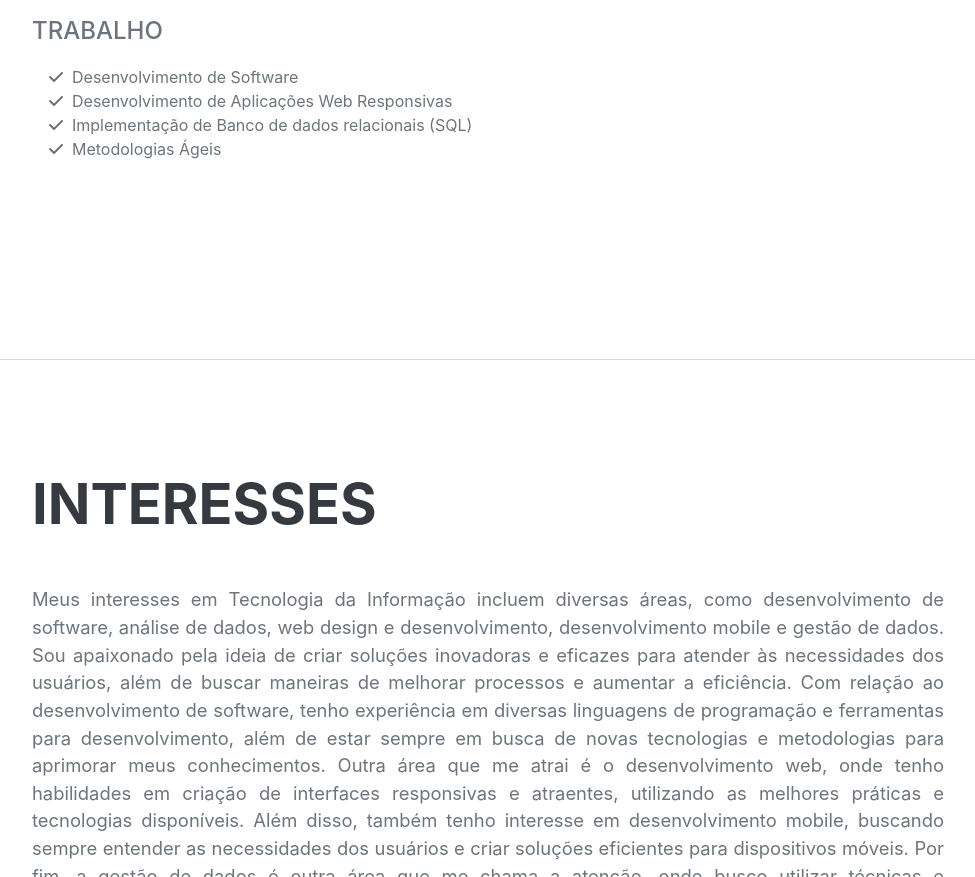
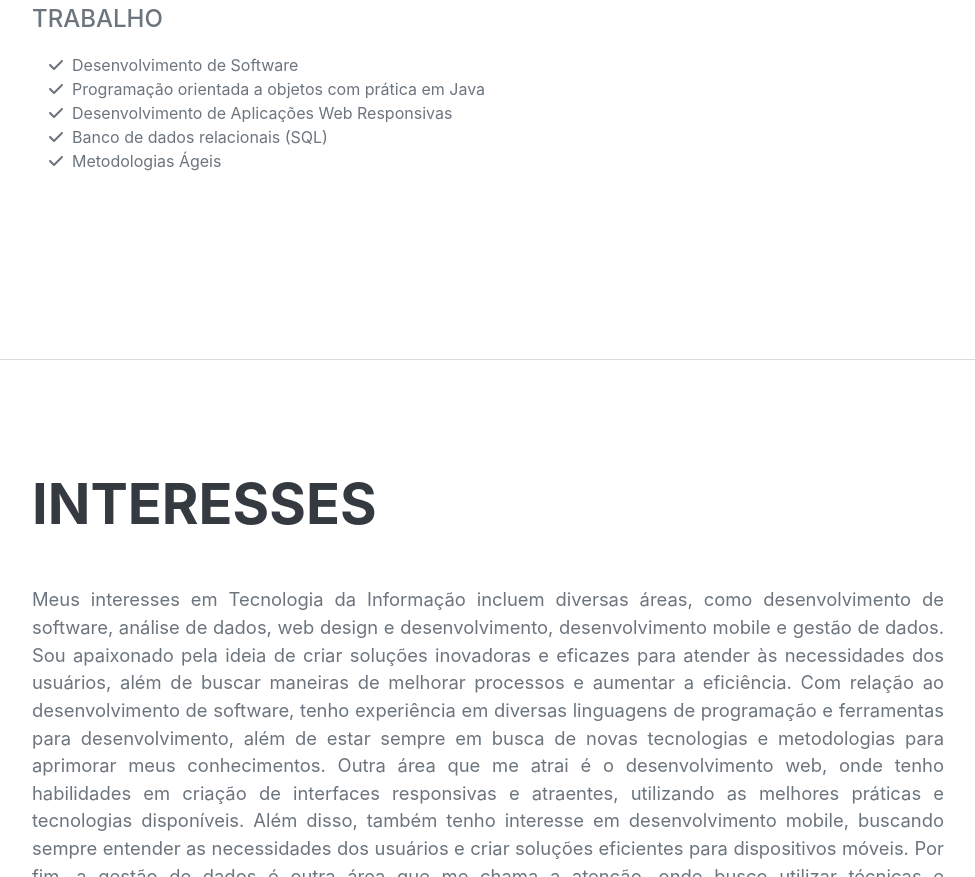
Before and after one commit to wrgalvao0/curriculo, a plain HTML site: page index.html in a window 1280 px wide. Shown: the part 3429-4306 px from the top of the page, without its empty margins (288-1263 px from the left). Drawn offline with nearby package versions, Linux system fonts and the light colour scheme; a web font is replaced by a local one.

Commit message:
Adição de habilidade de programação orientada a objetos

```diff
--- a/index.html
+++ b/index.html
@@ -169,17 +169,20 @@
                         </li>
                         <li>
                             <span class="fa-li"><i class="fas fa-check"></i></span>
+                            Programação orientada a objetos com prática em Java
+                        </li>
+                        <li>
+                            <span class="fa-li"><i class="fas fa-check"></i></span>
                             Desenvolvimento de Aplicações Web Responsivas
                         </li>
                         <li>
                             <span class="fa-li"><i class="fas fa-check"></i></span>
-                            Implementação de Banco de dados relacionais (SQL)
+                            Banco de dados relacionais (SQL)
                         </li>
                         <li>
                             <span class="fa-li"><i class="fas fa-check"></i></span>
                             Metodologias Ágeis
                         </li>
-
                     </ul>
                 </div>
             </section>
```
